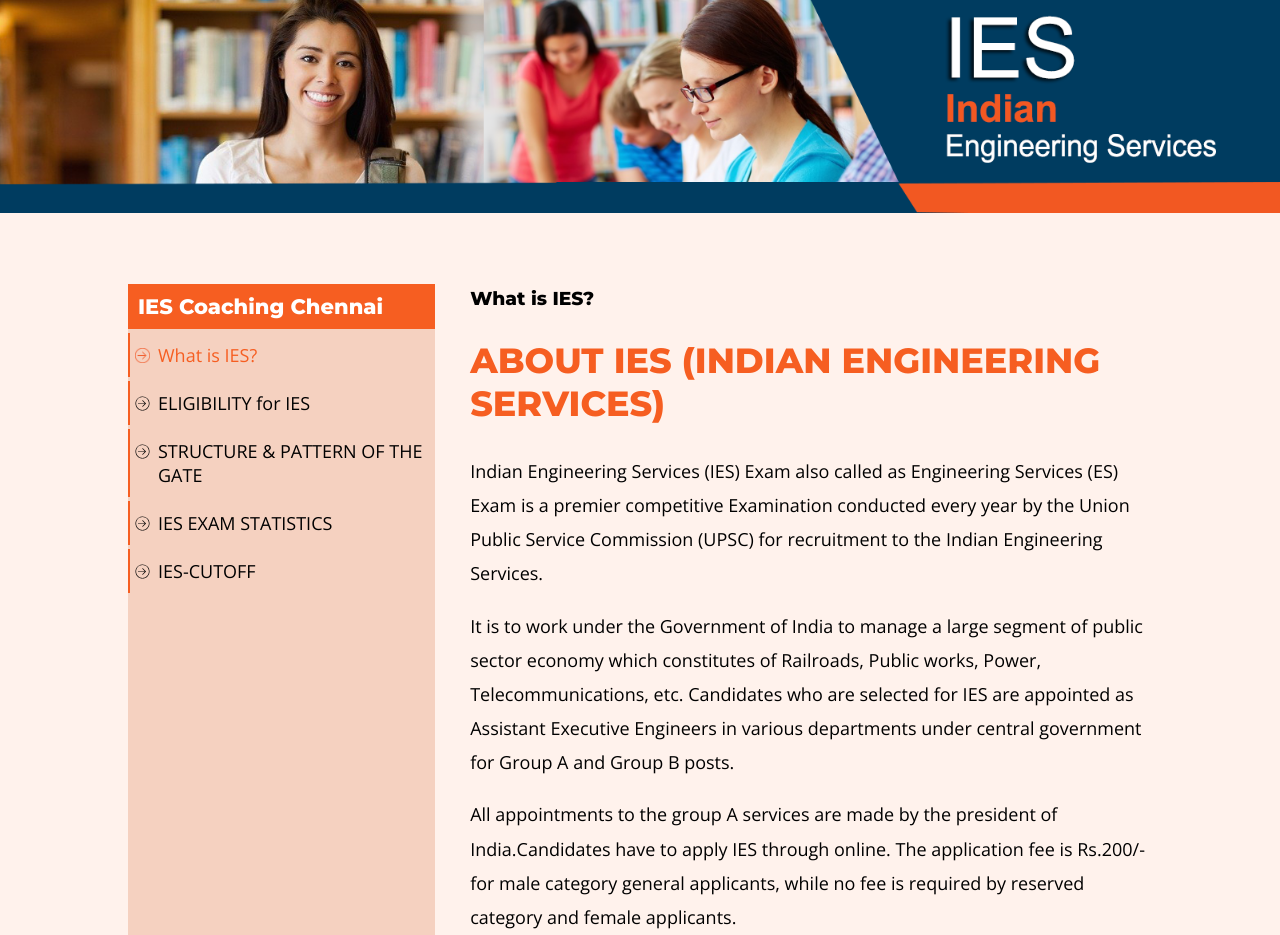
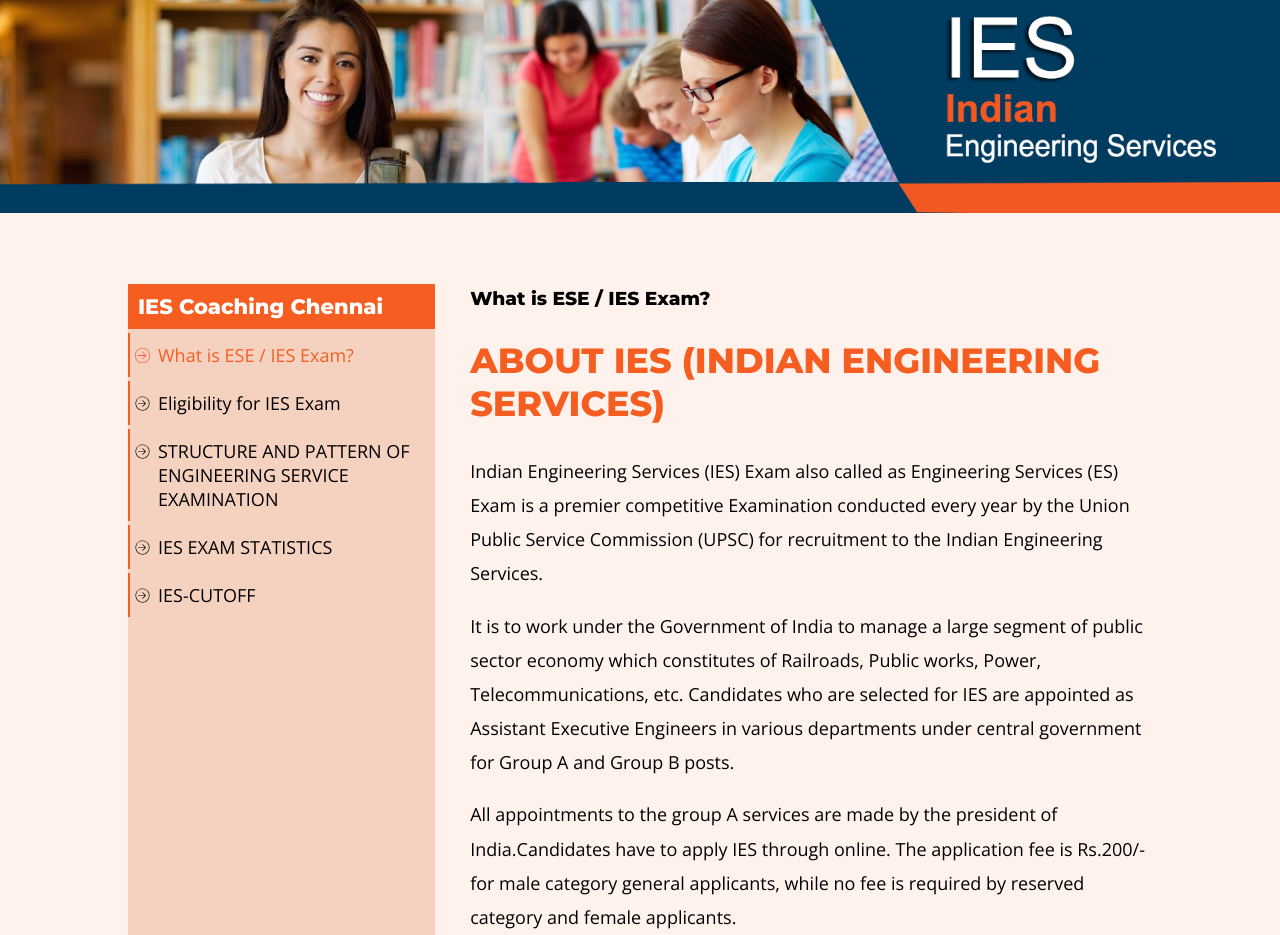
Before and after one commit to oneartboard/iesgate, a PHP site: page /ies.php in a window 1280 px wide. Shown: the part 149-1084 px from the top of the page. Run offline with PHP 8.4, Linux system fonts and the light colour scheme.

Commit message:
ies page content

```diff
--- a/ies.php
+++ b/ies.php
@@ -24,9 +24,9 @@
 				IES Coaching Chennai
 
 			</h4>
-		  <li><a class="active" href="#/one"> What is IES?</a></li>
-		  <li><a href="#/two"> ELIGIBILITY for IES</a></li>
-		  <li><a href="#/three"> STRUCTURE & PATTERN OF THE GATE</a></li>
+		  <li><a class="active" href="#/one"> What is ESE / IES Exam?</a></li>
+		  <li><a href="#/two"> Eligibility for IES Exam</a></li>
+		  <li><a href="#/three"> STRUCTURE AND PATTERN OF ENGINEERING SERVICE EXAMINATION</a></li>
 		  <li><a href="#/four"> IES EXAM STATISTICS</a></li>
 		  <li><a href="#/five"> IES-CUTOFF</a></li>
 		</ul>
@@ -34,7 +34,7 @@
 		<div id="content">
 
 		  <div id="one" class="vtab-content">
-			  <h3>What is IES?</h3>
+			  <h3>What is ESE / IES Exam?</h3>
 			 <h2 class="heading">
 				ABOUT IES (INDIAN ENGINEERING SERVICES)
 
@@ -55,7 +55,7 @@
 			</div>
 
 			<div id="two" class="vtab-content">
-				<h3 class="heading">Eligibility</h3>
+				<h3 class="heading">ELIGIBILITY for IES Exam</h3>
 			   <!--<h2 class="heading">
 				  ABOUT IES (INDIAN ENGINEERING SERVICES)
 
@@ -74,10 +74,10 @@
 			  </p>
 			  <h3>Tentative Time Table</h3>
 			  <p class="read">
-					Date of notification : 28th SEPTEMBER<br>
-					Last data for receipt for application : 21st OCTOBER<br>
-					ENGINEERING SERVICES (PRELIMS) : 8th JANUARY<br>
-					ENGINEERING SERVICES (MAINS) : 14th MAY<br>
+					Date of notification : SEPTEMBER<br>
+					Last data for receipt for application : OCTOBER<br>
+					ENGINEERING SERVICES (PRELIMS) : JANUARY<br>
+					ENGINEERING SERVICES (MAINS) : MAY<br>
 			  </p>
 
 			  </div>
```
